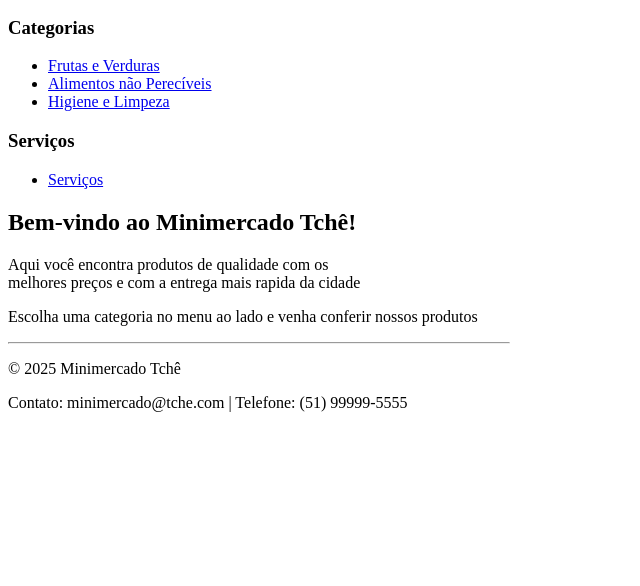
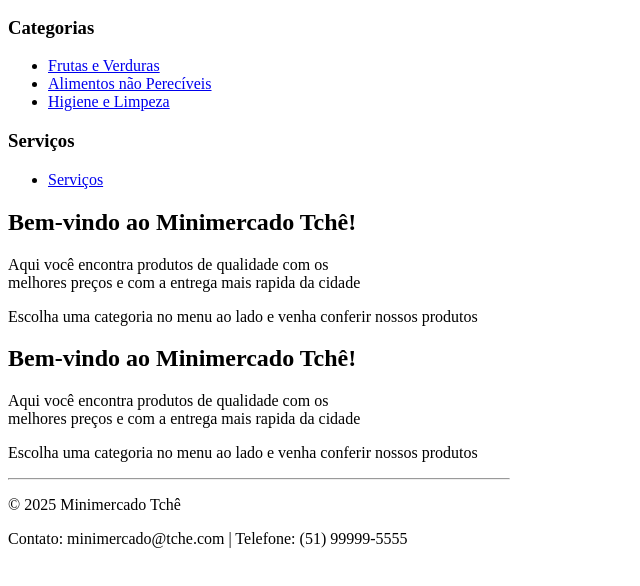
Before and after one commit to JonathanJusto01/Projeto_WEB, a plain HTML site: page index.html in a window 1280 px wide. Shown: the part 100-686 px from the top of the page, without its empty margins (0-640 px from the left). Drawn offline with Linux system fonts and the light colour scheme.

Commit message:
v2
xxxxxx

```diff
--- a/index.html
+++ b/index.html
@@ -46,6 +46,18 @@
       </p>
     </section>
 
+    <section>
+      <h2>Bem-vindo ao Minimercado Tchê!</h2>
+      <p>
+        Aqui você encontra produtos de qualidade com os <br />
+        melhores preços e com a entrega mais rapida da cidade
+      </p>
+      <p>
+        Escolha uma categoria no menu ao lado e venha conferir nossos produtos
+      </p>
+    </section>
+
+
     <!-- Rodapé -->
     <footer>
       <hr width="500" align="left" />
```
